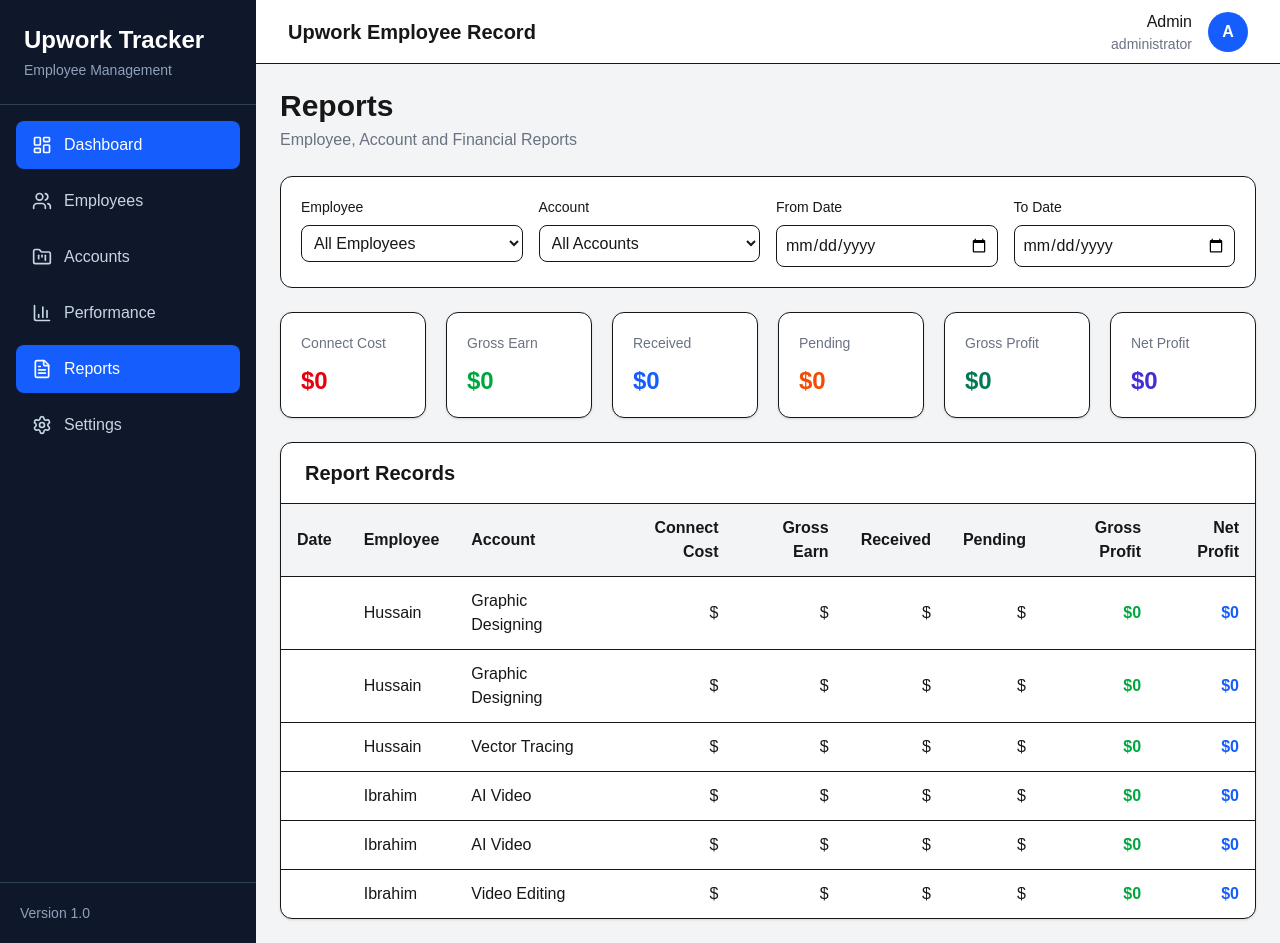
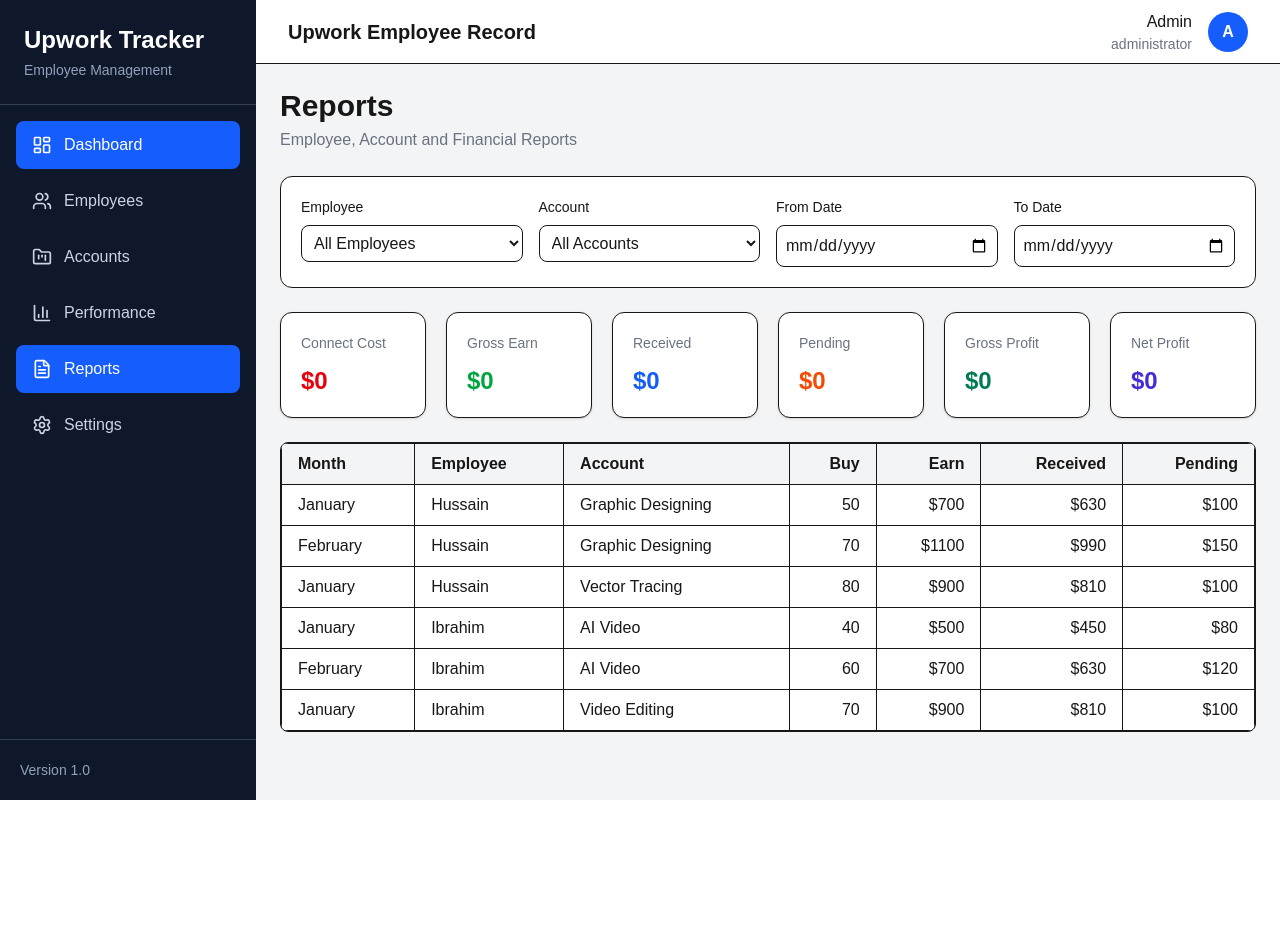
Before and after one commit to sxnisar2025/upw-employ-performance, a Next.js app: page /dashboard/reports in a window 1280 px wide. After the commit the page ends 800 px from the top, so only its background shows below. Built offline with nearby package versions, Linux system fonts and the light colour scheme.

Commit message:
report fix

```diff
--- a/src/app/dashboard/reports/page.jsx
+++ b/src/app/dashboard/reports/page.jsx
@@ -11,21 +11,15 @@
 import { exportReportToExcel } from "@/utils/exportExcel";
 import RecentTransactions from "@/components/dashboard/RecentTransactions";
 import PendingPayments from "@/components/dashboard/PendingPayments";
-<div className="grid gap-6 lg:grid-cols-2">
 
-    <RecentTransactions />
-
-    <PendingPayments />
-
-</div>
 
 export default function ReportsPage() {
+
  const {
     performances,
     accounts,
     employees,
   } = useApp();
-<ReportFilters />
 
   const [filters, setFilters] = useState({
     employeeId: "",
@@ -33,20 +27,7 @@
     fromDate: "",
     toDate: "",
   });
-  <div className="flex justify-end">
-  <button
-    onClick={() =>
-      exportReportToExcel(
-        filteredRecords,
-        employees,
-        accounts
-      )
-    }
-    className="rounded-lg bg-green-600 px-5 py-2 text-white hover:bg-green-700"
-  >
-    Export Excel
-  </button>
-</div>
+
 
 
   const filteredRecords = useMemo(() => {
@@ -96,15 +77,9 @@
   return (
     <div className="space-y-6">
 
-      <PageHeader
-        title="Reports"
-        description="Employee, Account and Financial Reports"
-      />
+      <PageHeader  title="Reports" description="Employee, Account and Financial Reports"  />
 
-      <ReportFilters
-        filters={filters}
-        setFilters={setFilters}
-      />
+      <ReportFilters filters={filters} setFilters={setFilters} />
 
       <ReportSummary records={filteredRecords} />
 
--- a/src/components/reports/ReportTable.jsx
+++ b/src/components/reports/ReportTable.jsx
@@ -2,85 +2,36 @@
 
 import { useApp } from "@/context/AppContext";
 
-export default function ReportTable({ records = [] }) {
+export default function ReportTable({ records }) {
   const { employees, accounts } = useApp();
 
   return (
-    <div className="overflow-hidden rounded-xl border bg-white shadow-sm">
-
-      <div className="border-b px-6 py-4">
-        <h2 className="text-xl font-semibold">
-          Report Records
-        </h2>
-      </div>
-
-      <div className="overflow-x-auto">
-
-        <table className="min-w-full">
-
+    <div className="overflow-x-auto rounded-lg border bg-white">
+      <table className="min-w-full border-collapse">
         <thead className="bg-gray-100">
-
           <tr>
-
-              <th className="px-4 py-3 text-left">
-                Date
-              </th>
-
-              <th className="px-4 py-3 text-left">
-                Employee
-              </th>
-
-              <th className="px-4 py-3 text-left">
-                Account
-              </th>
-
-              <th className="px-4 py-3 text-right">
-                Connect Cost
-              </th>
-
-              <th className="px-4 py-3 text-right">
-                Gross Earn
-              </th>
-
-              <th className="px-4 py-3 text-right">
-                Received
-              </th>
-
-              <th className="px-4 py-3 text-right">
-                Pending
-              </th>
-
-              <th className="px-4 py-3 text-right">
-                Gross Profit
-              </th>
-
-              <th className="px-4 py-3 text-right">
-                Net Profit
-              </th>
-
+            <th className="border px-4 py-2 text-left">Month</th>
+            <th className="border px-4 py-2 text-left">Employee</th>
+            <th className="border px-4 py-2 text-left">Account</th>
+            <th className="border px-4 py-2 text-right">Buy</th>
+            <th className="border px-4 py-2 text-right">Earn</th>
+            <th className="border px-4 py-2 text-right">Received</th>
+            <th className="border px-4 py-2 text-right">Pending</th>
           </tr>
-
         </thead>
 
         <tbody>
-
           {records.length === 0 ? (
-
             <tr>
-
               <td
-                  colSpan={9}
-                  className="py-10 text-center text-gray-500"
+                colSpan={7}
+                className="border py-6 text-center text-gray-500"
               >
                 No records found.
               </td>
-
             </tr>
-
           ) : (
-
             records.map((record) => {
-
               const account = accounts.find(
                 (a) => a.id === record.accountId
               );
@@ -89,71 +40,41 @@
                 (e) => e.id === account?.employeeId
               );
 
-                const grossProfit =
-                  Number(record.grossEarn || 0) -
-                  Number(record.connectCost || 0);
-
-                const netProfit =
-                  Number(record.receivedAmount || 0) -
-                  Number(record.connectCost || 0);
-
               return (
-
-                  <tr
-                    key={record.id}
-                    className="border-t hover:bg-gray-50"
-                  >
-
-                    <td className="px-4 py-3">
-                      {record.date}
+                <tr key={record.id} className="hover:bg-gray-50">
+                  <td className="border px-4 py-2">
+                    {record.month}
                   </td>
 
-                    <td className="px-4 py-3">
-                      {employee?.name}
+                  <td className="border px-4 py-2">
+                    {employee?.name || "-"}
                   </td>
 
-                    <td className="px-4 py-3">
-                      {account?.name}
+                  <td className="border px-4 py-2">
+                    {account?.name || "-"}
                   </td>
 
-                    <td className="px-4 py-3 text-right">
-                      ${record.connectCost}
+                  <td className="border px-4 py-2 text-right">
+                    {record.buy}
                   </td>
 
-                    <td className="px-4 py-3 text-right">
-                      ${record.grossEarn}
+                  <td className="border px-4 py-2 text-right">
+                    ${record.earn}
                   </td>
 
-                    <td className="px-4 py-3 text-right">
-                      ${record.receivedAmount}
+                  <td className="border px-4 py-2 text-right">
+                    ${record.received}
                   </td>
 
-                    <td className="px-4 py-3 text-right">
-                      ${record.pendingAmount}
+                  <td className="border px-4 py-2 text-right">
+                    ${record.pending}
                   </td>
-
-                    <td className="px-4 py-3 text-right text-green-600 font-semibold">
-                      ${grossProfit}
-                    </td>
-
-                    <td className="px-4 py-3 text-right text-blue-600 font-semibold">
-                      ${netProfit}
-                    </td>
-
                 </tr>
-
               );
-
             })
-
           )}
-
         </tbody>
-
       </table>
-
-      </div>
-
     </div>
   );
 }
```
Lines whose indentation alone changed are shown as unchanged.
